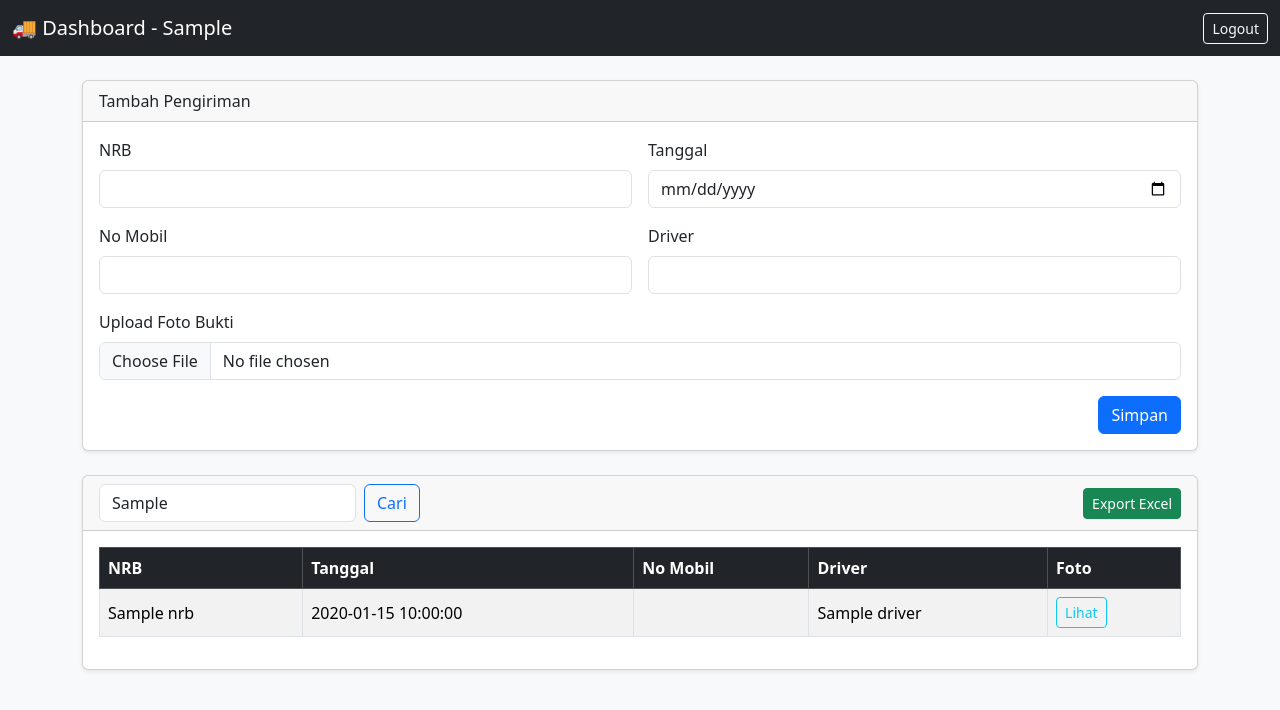
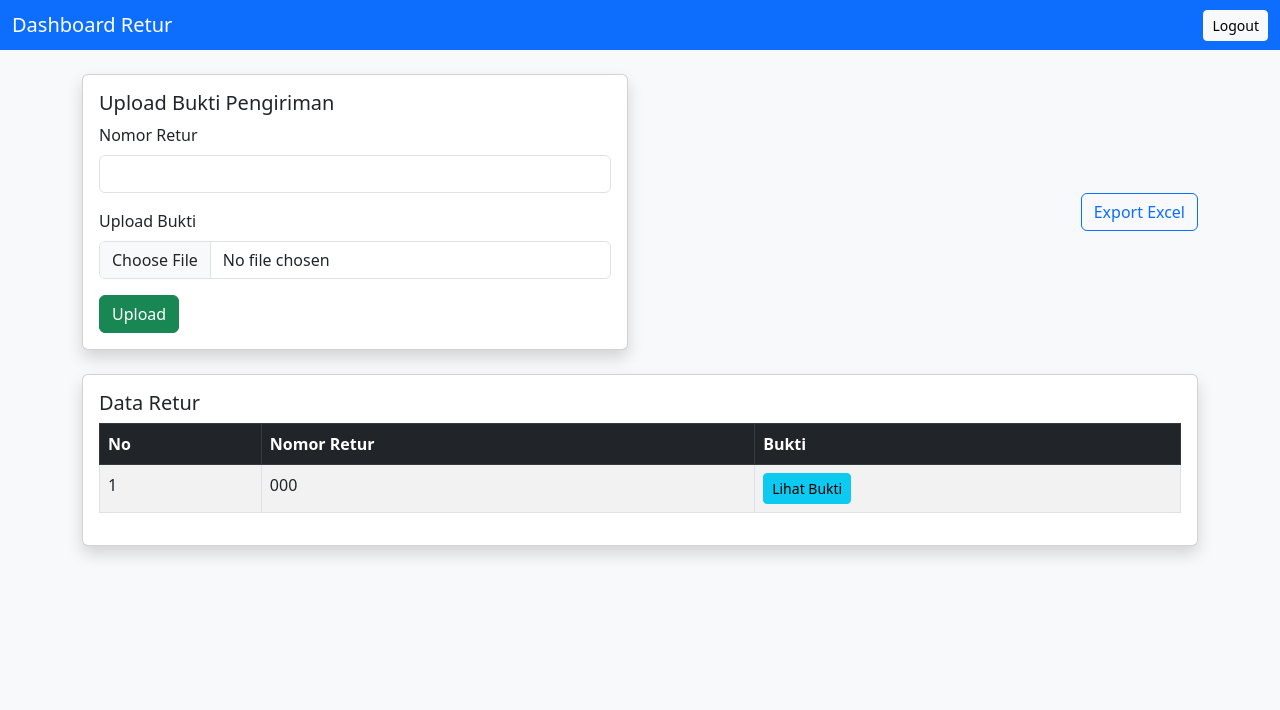
Before and after one commit to xnxxdhooomrzkyyy/bot-telegram, a Flask app: template templates/dashboard.html in a window 1280 px wide. Shown: the top 710 px of the page. Run offline with Flask 3, Linux system fonts and the light colour scheme; the template is opened without the code that fills it: most values are stand-ins (such as "Sample title", 1, 10 or a date in 2020).

Commit message:
Update dashboard.html

```diff
--- a/templates/dashboard.html
+++ b/templates/dashboard.html
@@ -1,89 +1,71 @@
-<!doctype html>
-<html lang="en">
+<!DOCTYPE html>
+<html>
 <head>
-  <meta charset="utf-8">
-  <meta name="viewport" content="width=device-width, initial-scale=1">
   <title>Dashboard</title>
-  <link href="https://cdn.jsdelivr.net/npm/bootstrap@5.3.2/dist/css/bootstrap.min.css" rel="stylesheet">
+  <link href="https://cdn.jsdelivr.net/npm/bootstrap@5.3.0/dist/css/bootstrap.min.css" rel="stylesheet">
 </head>
 <body class="bg-light">
 
-<nav class="navbar navbar-dark bg-dark mb-4">
+  <nav class="navbar navbar-dark bg-primary mb-4">
     <div class="container-fluid">
-    <span class="navbar-brand">🚚 Dashboard - {{ kode_toko }}</span>
-    <a href="{{ url_for('logout') }}" class="btn btn-outline-light btn-sm">Logout</a>
+      <span class="navbar-brand mb-0 h1">Dashboard Retur</span>
+      <a href="/" class="btn btn-light btn-sm">Logout</a>
     </div>
   </nav>
 
   <div class="container">
-  {% if success %}
-    <div class="alert alert-success">{{ success }}</div>
-  {% endif %}
-
-  <div class="card mb-4 shadow-sm">
-    <div class="card-header">Tambah Pengiriman</div>
+    <div class="row mb-4">
+      <div class="col-md-6">
+        <div class="card shadow">
           <div class="card-body">
-      <form method="POST" enctype="multipart/form-data" class="row g-3">
-        <div class="col-md-6">
-          <label class="form-label">NRB</label>
-          <input name="nrb" class="form-control" required>
+            <h5 class="card-title">Upload Bukti Pengiriman</h5>
+            <form method="post" action="/upload" enctype="multipart/form-data">
+              <div class="mb-3">
+                <label class="form-label">Nomor Retur</label>
+                <input type="text" name="nomor_retur" class="form-control" required>
               </div>
-        <div class="col-md-6">
-          <label class="form-label">Tanggal</label>
-          <input name="tanggal" type="date" class="form-control" required>
+              <div class="mb-3">
+                <label class="form-label">Upload Bukti</label>
+                <input type="file" name="bukti" class="form-control" required>
               </div>
-        <div class="col-md-6">
-          <label class="form-label">No Mobil</label>
-          <input name="no_mobil" class="form-control" required>
-        </div>
-        <div class="col-md-6">
-          <label class="form-label">Driver</label>
-          <input name="driver" class="form-control" required>
-        </div>
-        <div class="col-12">
-          <label class="form-label">Upload Foto Bukti</label>
-          <input name="foto" type="file" class="form-control">
-        </div>
-        <div class="col-12 text-end">
-          <button type="submit" class="btn btn-primary">Simpan</button>
-        </div>
+              <button type="submit" class="btn btn-success">Upload</button>
             </form>
           </div>
         </div>
+      </div>
 
-  <div class="card shadow-sm">
-    <div class="card-header d-flex justify-content-between align-items-center">
-      <form method="GET" class="d-flex">
-        <input name="filter_nrb" class="form-control me-2" placeholder="Cari NRB" value="{{ filter_nrb }}">
-        <button class="btn btn-outline-primary">Cari</button>
-      </form>
-      <a href="{{ url_for('export_excel', filter_nrb=filter_nrb) }}" class="btn btn-success btn-sm">Export Excel</a>
+      <div class="col-md-6 d-flex align-items-center">
+        <a href="/export" class="btn btn-outline-primary ms-auto">
+          Export Excel
+        </a>
       </div>
+    </div>
+
+    <div class="card shadow">
       <div class="card-body">
-      <table class="table table-striped table-bordered align-middle">
+        <h5 class="card-title">Data Retur</h5>
+        <table class="table table-striped table-bordered">
           <thead class="table-dark">
             <tr>
-            <th>NRB</th>
-            <th>Tanggal</th>
-            <th>No Mobil</th>
-            <th>Driver</th>
-            <th>Foto</th>
+              <th>No</th>
+              <th>Nomor Retur</th>
+              <th>Bukti</th>
             </tr>
           </thead>
           <tbody>
-          {% for r in riwayat %}
+            {% for row in data %}
             <tr>
-            <td>{{ r['nrb'] }}</td>
-            <td>{{ r['tanggal'] }}</td>
-            <td>{{ r['no_mobil'] }}</td>
-            <td>{{ r['driver'] }}</td>
+              <td>{{ loop.index }}</td>
+              <td>{{ row['nomor_retur'] }}</td>
               <td>
-              {% if r['foto'] %}
-                <a href="{{ r['foto'] }}" target="_blank" class="btn btn-sm btn-outline-info">Lihat</a>
+                <a href="{{ row['bukti_url'] }}" target="_blank" class="btn btn-sm btn-info">
+                  Lihat Bukti
+                </a>
+              </td>
+            </tr>
             {% else %}
-                -
-              {% endif %}
-            </td>
+            <tr>
+              <td colspan="3" class="text-center">Belum ada data</td>
             </tr>
             {% endfor %}
           </tbody>
@@ -92,6 +74,5 @@
     </div>
   </div>
 
-<script src="https://cdn.jsdelivr.net/npm/bootstrap@5.3.2/dist/js/bootstrap.bundle.min.js"></script>
 </body>
 </html>
```
Lines whose indentation alone changed are shown as unchanged.
